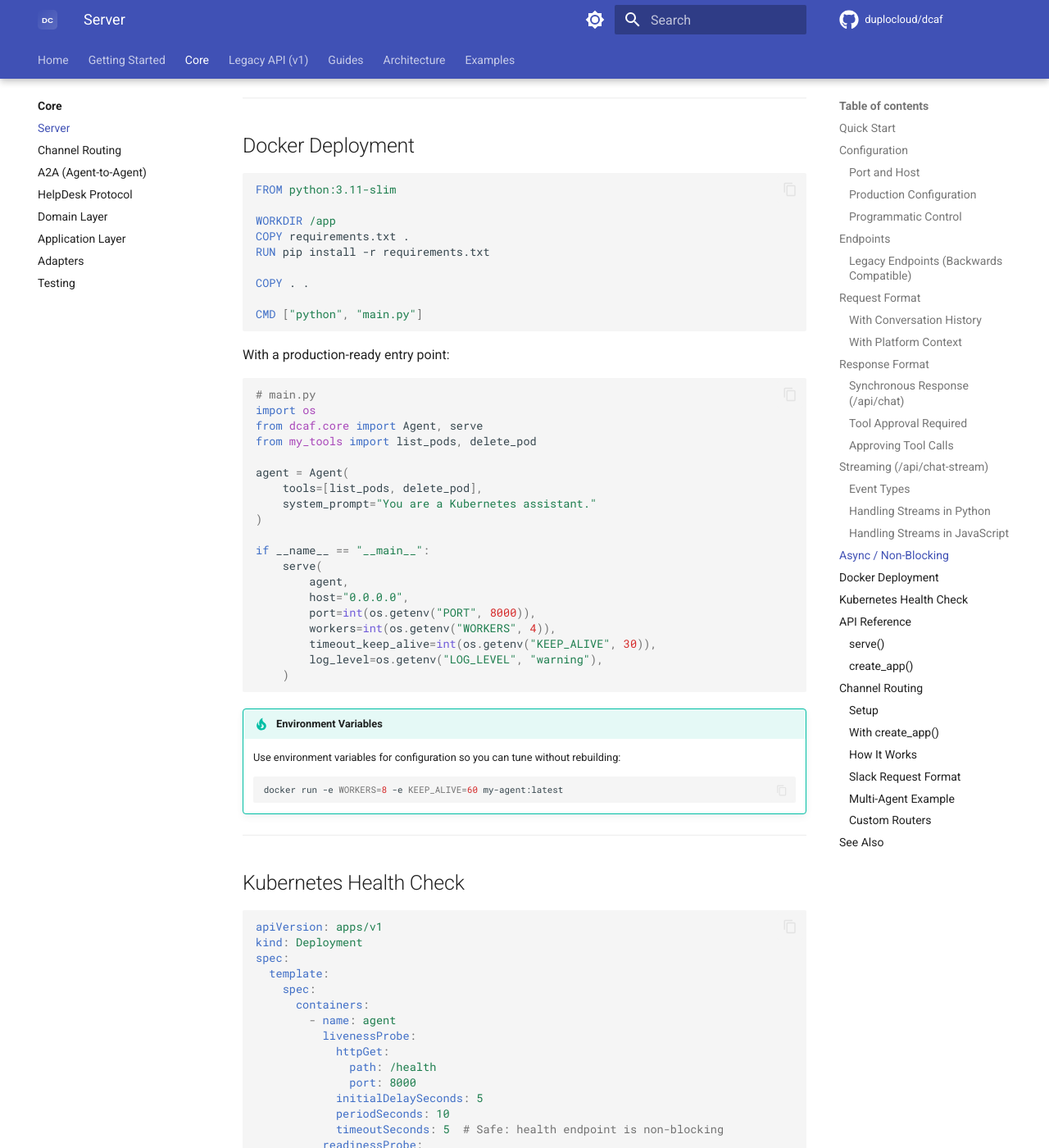
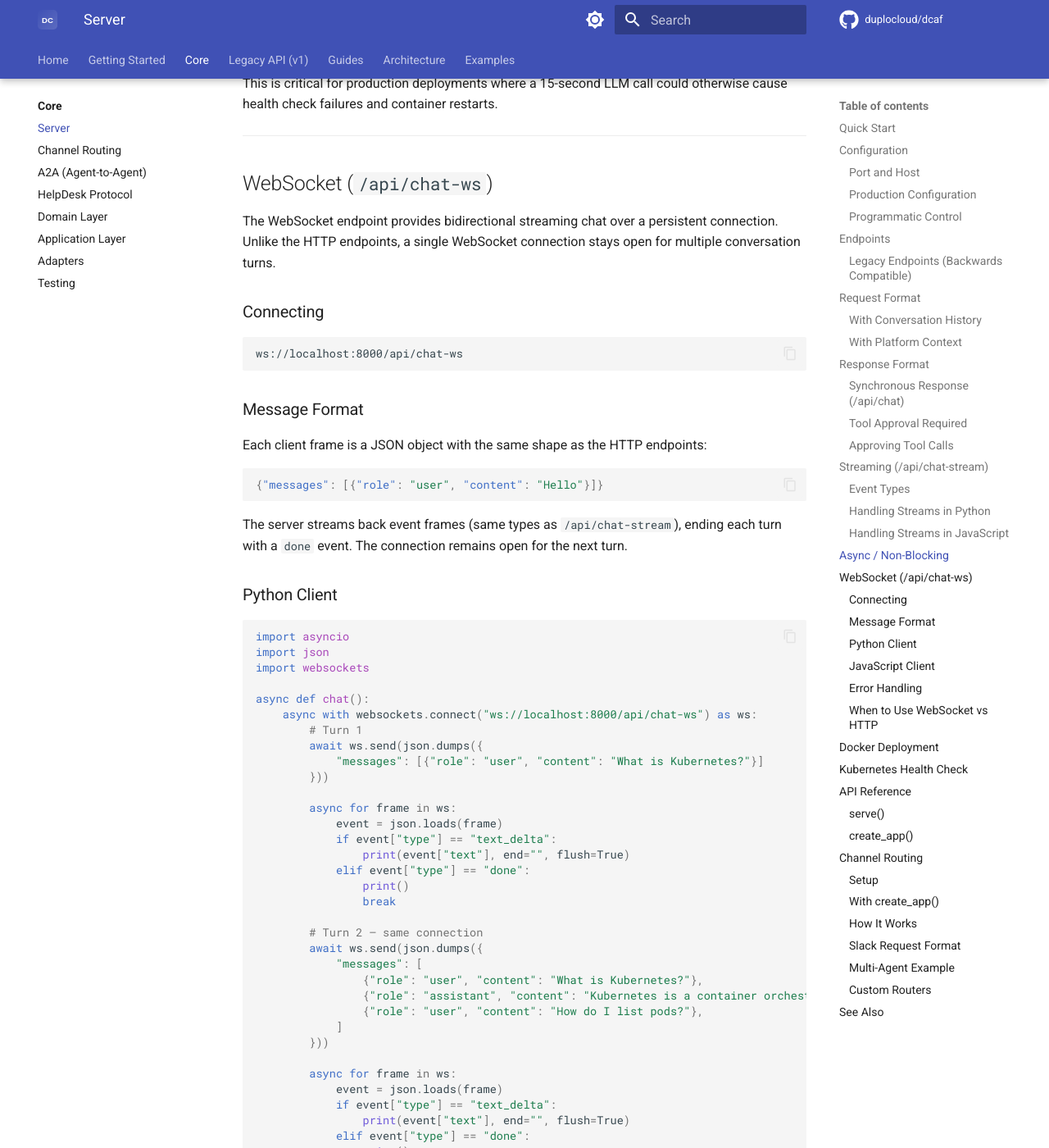
Before and after one commit to duplocloud/dcaf, an MkDocs documentation site: the page built from docs/core/server.md, in a window 1280 px wide and 1400 px high, scrolled down 6768 px. Shown: the whole window at 82% size. Built offline with MkDocs 1.6.1 and Material for MkDocs 9.7.7, drawn with Linux system fonts in a browser that asks for light colours; comment, search, counter and statistics services are not loaded; some of the changed text lies outside the part shown.

Commit message:
docs: add WebSocket /api/chat-ws endpoint documentation
Document the new bidirectional streaming WebSocket endpoint in both
the Core server docs and the Legacy agent-server API reference.
Includes Python/JS client examples, error handling behavior, and
a comparison table for choosing between HTTP and WebSocket endpoints.

Co-Authored-By: Claude Opus 4.5 <noreply@anthropic.com>

````diff
--- a/docs/core/server.md
+++ b/docs/core/server.md
@@ -89,6 +89,7 @@ uvicorn.run(app, host="0.0.0.0", port=8000, workers=4)
 | `/health` | GET | Health check (always responds immediately) |
 | `/api/chat` | POST | Synchronous chat |
 | `/api/chat-stream` | POST | Streaming chat (NDJSON) |
+| `/api/chat-ws` | WebSocket | Bidirectional streaming chat |
 
 ### Legacy Endpoints (Backwards Compatible)
 
@@ -304,6 +305,113 @@ All LLM calls run in a thread pool, so:
 - **Kubernetes liveness probes** won't timeout during LLM calls
 
 This is critical for production deployments where a 15-second LLM call could otherwise cause health check failures and container restarts.
+
+---
+
+## WebSocket (`/api/chat-ws`)
+
+The WebSocket endpoint provides bidirectional streaming chat over a persistent connection. Unlike the HTTP endpoints, a single WebSocket connection stays open for multiple conversation turns.
+
+### Connecting
+
+```
+ws://localhost:8000/api/chat-ws
+```
+
+### Message Format
+
+Each client frame is a JSON object with the same shape as the HTTP endpoints:
+
+```json
+{"messages": [{"role": "user", "content": "Hello"}]}
+```
+
+The server streams back event frames (same types as `/api/chat-stream`), ending each turn with a `done` event. The connection remains open for the next turn.
+
+### Python Client
+
+```python
+import asyncio
+import json
+import websockets
+
+async def chat():
+    async with websockets.connect("ws://localhost:8000/api/chat-ws") as ws:
+        # Turn 1
+        await ws.send(json.dumps({
+            "messages": [{"role": "user", "content": "What is Kubernetes?"}]
+        }))
+
+        async for frame in ws:
+            event = json.loads(frame)
+            if event["type"] == "text_delta":
+                print(event["text"], end="", flush=True)
+            elif event["type"] == "done":
+                print()
+                break
+
+        # Turn 2 — same connection
+        await ws.send(json.dumps({
+            "messages": [
+                {"role": "user", "content": "What is Kubernetes?"},
+                {"role": "assistant", "content": "Kubernetes is a container orchestration platform..."},
+                {"role": "user", "content": "How do I list pods?"},
+            ]
+        }))
+
+        async for frame in ws:
+            event = json.loads(frame)
+            if event["type"] == "text_delta":
+                print(event["text"], end="", flush=True)
+            elif event["type"] == "done":
+                print()
+                break
+
+asyncio.run(chat())
+```
+
+### JavaScript Client
+
+```javascript
+const ws = new WebSocket("ws://localhost:8000/api/chat-ws");
+
+ws.onopen = () => {
+  ws.send(JSON.stringify({
+    messages: [{ role: "user", content: "Hello" }]
+  }));
+};
+
+ws.onmessage = (event) => {
+  const data = JSON.parse(event.data);
+  if (data.type === "text_delta") {
+    process.stdout.write(data.text);
+  } else if (data.type === "done") {
+    console.log("\n--- Turn complete ---");
+  } else if (data.type === "error") {
+    console.error("Error:", data.error);
+  }
+};
+```
+
+### Error Handling
+
+Errors during a turn are sent as `error` events without closing the connection. The client can continue sending messages after an error:
+
+```json
+{"type": "error", "error": "agent exploded"}
+```
+
+Invalid JSON or missing `messages` fields also return error events while keeping the connection alive.
+
+### When to Use WebSocket vs HTTP
+
+| Use Case | Recommended Endpoint |
+|----------|---------------------|
+| Single request/response | `/api/chat` |
+| Streaming a single response | `/api/chat-stream` |
+| Multi-turn conversation with streaming | `/api/chat-ws` |
+| Real-time interactive UI | `/api/chat-ws` |
+| Simple integration / cURL testing | `/api/chat` or `/api/chat-stream` |
 
 ---
 
````
Also changed, not shown: docs/api-reference/agent-server.md (+54 -0 lines).
